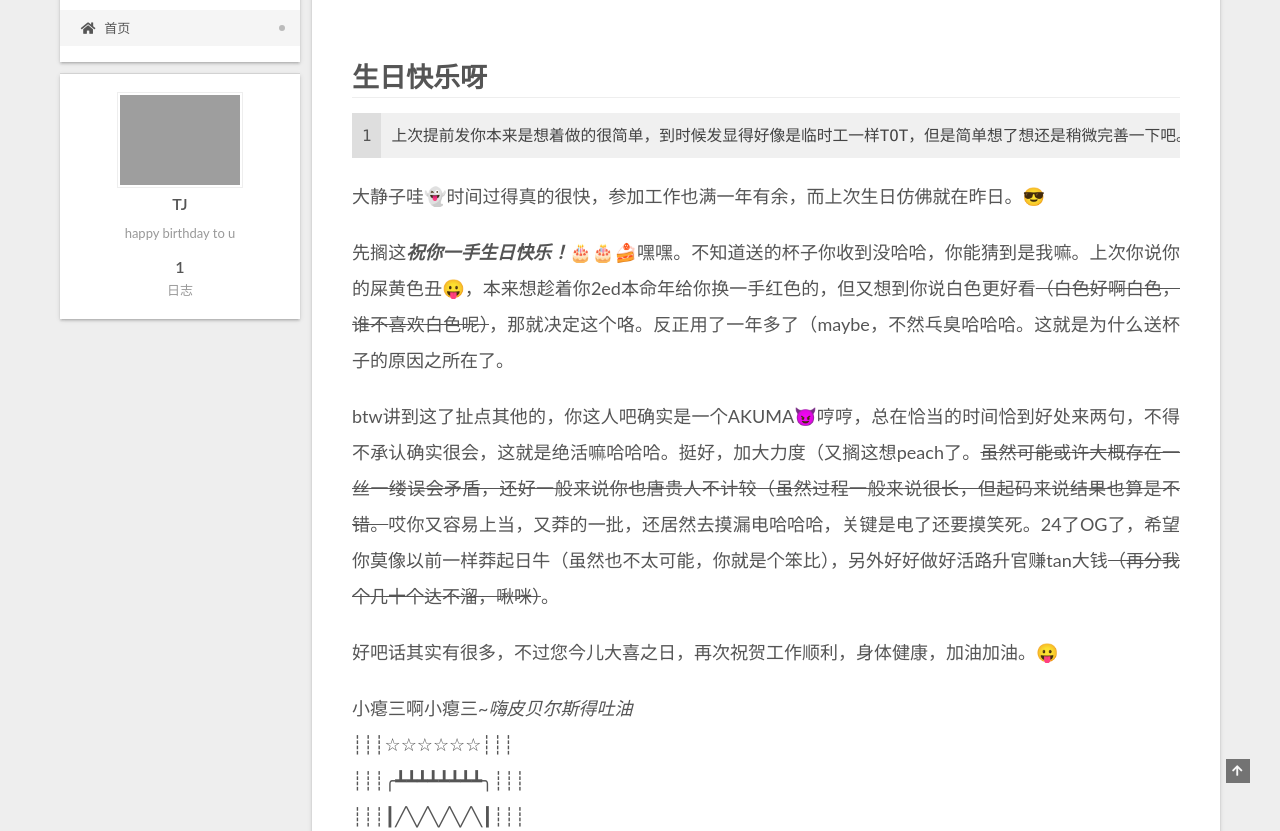
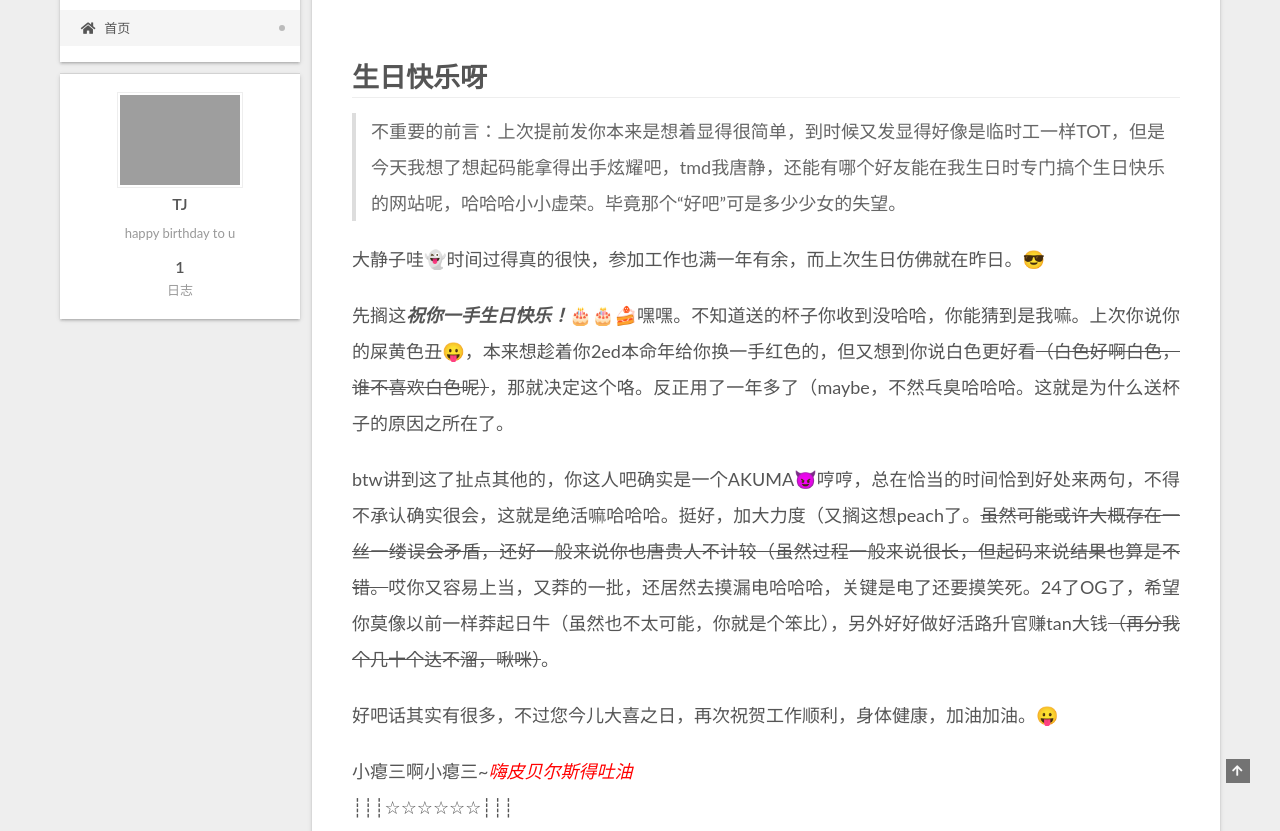
Before and after one commit to TJbirth/TJbirth.github.io, a plain HTML site: page index.html in a window 1280 px wide. Shown: the part 117-948 px from the top of the page. Drawn offline with nearby package versions, Linux system fonts and the light colour scheme; grey boxes are pictures that could not be loaded.

Commit message:
Site updated: 2021-10-24 17:52:18

```diff
--- a/index.html
+++ b/index.html
@@ -197,7 +197,7 @@
           <i class="far fa-calendar-check"></i>
         </span>
         <span class="post-meta-item-text">更新于</span>
-        <time title="修改时间：2021-10-24 17:24:47" itemprop="dateModified" datetime="2021-10-24T17:24:47+08:00">2021-10-24</time>
+        <time title="修改时间：2021-10-24 17:50:27" itemprop="dateModified" datetime="2021-10-24T17:50:27+08:00">2021-10-24</time>
       </span>
 
 
@@ -210,12 +210,14 @@
 
 
     <div class="post-body" itemprop="articleBody">
-          <h1 id="生日快乐呀"><a href="#生日快乐呀" class="headerlink" title="生日快乐呀"></a>生日快乐呀</h1><figure class="highlight plaintext"><table><tr><td class="gutter"><pre><span class="line">1</span><br></pre></td><td class="code"><pre><span class="line">上次提前发你本来是想着做的很简单，到时候发显得好像是临时工一样TOT，但是简单想了想还是稍微完善一下吧。毕竟“好吧”可是多少少女的失望哈哈。</span><br></pre></td></tr></table></figure>
+          <h1 id="生日快乐呀"><a href="#生日快乐呀" class="headerlink" title="生日快乐呀"></a>生日快乐呀</h1><blockquote>
+<p>不重要的前言：上次提前发你本来是想着显得很简单，到时候又发显得好像是临时工一样TOT，但是今天我想了想起码能拿得出手炫耀吧，tmd我唐静，还能有哪个好友能在我生日时专门搞个生日快乐的网站呢，哈哈哈小小虚荣。毕竟那个“好吧”可是多少少女的失望。</p>
+</blockquote>
 <p>大静子哇👻时间过得真的很快，参加工作也满一年有余，而上次生日仿佛就在昨日。😎</p>
 <p>先搁这<em><strong>祝你一手生日快乐！</strong></em>🎂🎂🍰嘿嘿。不知道送的杯子你收到没哈哈，你能猜到是我嘛。上次你说你的屎黄色丑😛，本来想趁着你2ed本命年给你换一手红色的，但又想到你说白色更好看<del>（白色好啊白色，谁不喜欢白色呢）</del>，那就决定这个咯。反正用了一年多了（maybe，不然乓臭哈哈哈。这就是为什么送杯子的原因之所在了。</p>
 <p>btw讲到这了扯点其他的，你这人吧确实是一个AKUMA😈哼哼，总在恰当的时间恰到好处来两句，不得不承认确实很会，这就是绝活嘛哈哈哈。挺好，加大力度（又搁这想peach了。<del>虽然可能或许大概存在一丝一缕误会矛盾，还好一般来说你也唐贵人不计较（虽然过程一般来说很长，但起码来说结果也算是不错。</del>哎你又容易上当，又莽的一批，还居然去摸漏电哈哈哈，关键是电了还要摸笑死。24了OG了，希望你莫像以前一样莽起日牛（虽然也不太可能，你就是个笨比），另外好好做好活路升官赚tan大钱<del>（再分我个几十个达不溜，啾咪）</del>。</p>
 <p>好吧话其实有很多，不过您今儿大喜之日，再次祝贺工作顺利，身体健康，加油加油。😛</p>
-<p>小瘪三啊小瘪三~<em>嗨皮贝尔斯得吐油</em><br>┊┊┊☆☆☆☆☆☆┊┊┊<br>┊┊┊╭┻┻┻┻┻┻┻┻╮┊┊┊<br>┊┊┊┃╱╲╱╲╱╲╱╲┃┊┊┊<br>┊┊╭┻━━━━━━━━┻╮┊┊<br>┊┊┃╱╲╱╲╱╲╱╲╱╲┃┊┊<br>╱▔┗━━━━━━━━━━┛▔╲<br>另附之前潦草的图画一张，你能看出来这是谁嘛哈哈。另外还有一点我要申明，你之前说网站头像是以前太丑，我说那是bullshit！美，美er，美est。<br><a target="_blank" rel="noopener" href="https://www.hualigs.cn/image/61750902863fa.jpg"><img src="https://www.hualigs.cn/image/61750902863fa.jpg" alt="https://www.hualigs.cn/image/61750902863fa.jpg"></a></p>
+<p>小瘪三啊小瘪三~<font color=red><em>嗨皮贝尔斯得吐油</em></font><br>┊┊┊☆☆☆☆☆☆┊┊┊<br>┊┊┊╭┻┻┻┻┻┻┻┻╮┊┊┊<br>┊┊┊┃╱╲╱╲╱╲╱╲┃┊┊┊<br>┊┊╭┻━━━━━━━━┻╮┊┊<br>┊┊┃╱╲╱╲╱╲╱╲╱╲┃┊┊<br>╱▔┗━━━━━━━━━━┛▔╲<br>另附之前潦草的图画一张，你能看出来这是谁嘛哈哈。另外还有一点我要申明，你之前说网站头像是以前太丑，我说那是bullshit！美，美er，美est。<br><a target="_blank" rel="noopener" href="https://www.hualigs.cn/image/61750902863fa.jpg"><img src="https://www.hualigs.cn/image/61750902863fa.jpg" alt="https://www.hualigs.cn/image/61750902863fa.jpg"></a></p>
 
 
     </div>
```
Also changed, not shown: 2021/10/26/Happy-BirthDay/index.html (+8 -6 lines).
